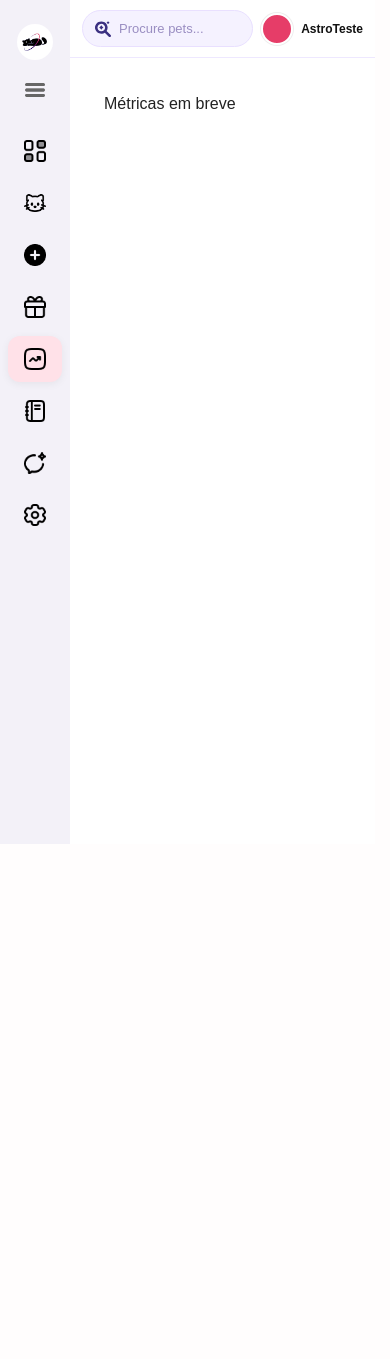
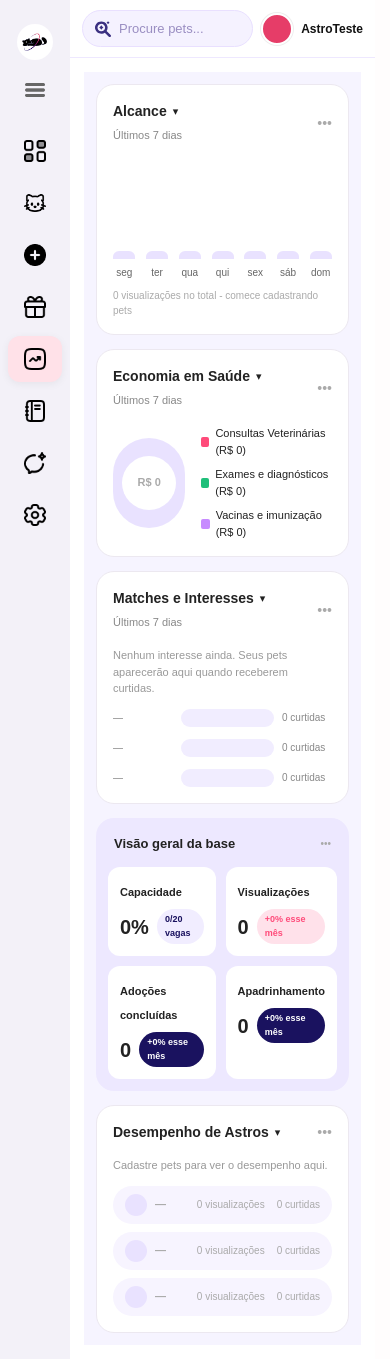
Before and after one commit to M1GU3LT0X1C/ASTRO, a Next.js app: page /dashboard/metricas in a window 390 px wide. Before the commit the page ends 844 px from the top, so only its background shows below. Built offline with nearby package versions, Linux system fonts and the light colour scheme; no server answers.

Commit message:
feat metricas zerada responsiva com collapse

```diff
--- a/src/app/dashboard/metricas/page.tsx
+++ b/src/app/dashboard/metricas/page.tsx
@@ -1 +1,149 @@
-export default function Page(){return <div style={{padding:20}}>Métricas em breve</div>}
+"use client";
+import { useState } from "react";
+
+function Card({ title, subtitle, children, defaultOpen=true }: any){
+  const [open,setOpen]=useState(defaultOpen);
+  return(
+    <div style={{background:"#fff", border:"1px solid #ece8f0", borderRadius:"18px", padding:"16px"}}>
+      <div onClick={()=>setOpen(!open)} style={{display:"flex", justifyContent:"space-between", alignItems:"center", cursor:"pointer"}}>
+        <div>
+          <div style={{display:"flex", alignItems:"center", gap:"6px"}}>
+            <b style={{fontSize:"14px"}}>{title}</b>
+            <span style={{fontSize:"11px"}}>{open?"▾":"▸"}</span>
+          </div>
+          {subtitle && <small style={{fontSize:"11px", color:"#888"}}>{subtitle}</small>}
+        </div>
+        <span style={{fontSize:"14px", color:"#aaa"}}>•••</span>
+      </div>
+      {open && <div style={{marginTop:"14px"}}>{children}</div>}
+    </div>
+  )
+}
+
+export default function MetricasPage(){
+  const dias = ["seg","ter","qua","qui","sex","sáb","dom"];
+  const [periodo,setPeriodo]=useState("Últimos 7 dias");
+
+  return(
+    <div style={{background:"#f6f4ff", minHeight:"100vh", padding:"12px", display:"flex", justifyContent:"center"}}>
+      <style>{`
+        .grid{ display:flex; flex-direction:column; gap:14px; width:100%; max-width:1100px; }
+        .col{ display:flex; flex-direction:column; gap:14px; flex:1; }
+        .statsGrid{ display:grid; grid-template-columns:1fr 1fr; gap:10px; }
+        .bar{ background:#1a125f; border-radius:6px 6px 0 0; width:22px; transition:.3s; }
+        .hBar{ height:18px; background:#ff4b7a; border-radius:999px; }
+        @media(min-width:900px){
+          .grid{ display:grid; grid-template-columns:1fr 380px; gap:16px; align-items:start; }
+          .col{ gap:16px; }
+        }
+      `}</style>
+
+      <div className="grid">
+        {/* ESQUERDA */}
+        <div className="col">
+          <Card title="Alcance" subtitle={periodo}>
+            <div style={{display:"flex", alignItems:"end", gap:"10px", height:"120px", paddingTop:"10px", justifyContent:"space-between"}}>
+              {dias.map(d=>(
+                <div key={d} style={{display:"flex", flexDirection:"column", alignItems:"center", gap:"6px", flex:1}}>
+                  <div className="bar" style={{height:"8px", background:"#e9e2ff"}} title="0 visualizações"></div>
+                  <small style={{fontSize:"10px", color:"#666"}}>{d}</small>
+                </div>
+              ))}
+            </div>
+            <small style={{fontSize:"10px", color:"#aaa", marginTop:"8px", display:"block"}}>0 visualizações no total - comece cadastrando pets</small>
+          </Card>
+
+          <Card title="Economia em Saúde" subtitle="Últimos 7 dias">
+            <div style={{display:"flex", gap:"16px", alignItems:"center"}}>
+              <div style={{width:"90px", height:"90px", borderRadius:"999px", background:"conic-gradient(#e9e2ff 0% 100%)", display:"flex", alignItems:"center", justifyContent:"center"}}>
+                <div style={{width:"54px", height:"54px", background:"#fff", borderRadius:"999px", display:"flex", alignItems:"center", justifyContent:"center", fontSize:"11px", fontWeight:800, color:"#aaa"}}>R$ 0</div>
+              </div>
+              <div style={{display:"flex", flexDirection:"column", gap:"8px", fontSize:"11px"}}>
+                <div style={{display:"flex", gap:"6px", alignItems:"center"}}><span style={{width:"10px", height:"10px", background:"#ff4b7a", borderRadius:"2px"}}></span> Consultas Veterinárias (R$ 0)</div>
+                <div style={{display:"flex", gap:"6px", alignItems:"center"}}><span style={{width:"10px", height:"10px", background:"#1fbf7a", borderRadius:"2px"}}></span> Exames e diagnósticos (R$ 0)</div>
+                <div style={{display:"flex", gap:"6px", alignItems:"center"}}><span style={{width:"10px", height:"10px", background:"#c78bff", borderRadius:"2px"}}></span> Vacinas e imunização (R$ 0)</div>
+              </div>
+            </div>
+          </Card>
+
+          <Card title="Matches e Interesses" subtitle="Últimos 7 dias">
+            <div style={{display:"flex", flexDirection:"column", gap:"12px"}}>
+              <small style={{fontSize:"11px", color:"#999"}}>Nenhum interesse ainda. Seus pets aparecerão aqui quando receberem curtidas.</small>
+              {[
+                {nome:"—", val:0},
+                {nome:"—", val:0},
+                {nome:"—", val:0},
+              ].map((p,i)=>(
+                <div key={i} style={{display:"flex", alignItems:"center", gap:"8px"}}>
+                  <span style={{fontSize:"10px", width:"60px", color:"#888"}}>{p.nome}</span>
+                  <div style={{flex:1, background:"#f1edff", borderRadius:"999px", height:"18px", overflow:"hidden"}}>
+                    <div className="hBar" style={{width:`${p.val}%`, background:"#e9e2ff"}}></div>
+                  </div>
+                  <span style={{fontSize:"10px", color:"#888", width:"50px"}}>0 curtidas</span>
+                </div>
+              ))}
+            </div>
+          </Card>
+        </div>
+
+        {/* DIREITA */}
+        <div className="col">
+          <div style={{background:"#ede8ff", borderRadius:"18px", padding:"12px", display:"flex", flexDirection:"column", gap:"10px"}}>
+            <div style={{display:"flex", justifyContent:"space-between", alignItems:"center", padding:"4px 6px"}}>
+              <b style={{fontSize:"13px"}}>Visão geral da base</b>
+              <small style={{fontSize:"10px", color:"#aaa"}}>•••</small>
+            </div>
+            <div className="statsGrid">
+              <div style={{background:"#fff", borderRadius:"12px", padding:"12px"}}>
+                <small style={{fontSize:"11px", fontWeight:700}}>Capacidade</small>
+                <div style={{display:"flex", alignItems:"center", gap:"8px", marginTop:"6px"}}>
+                  <b style={{fontSize:"20px"}}>0%</b>
+                  <span style={{fontSize:"9px", background:"#f1edff", color:"#1a125f", padding:"4px 8px", borderRadius:"999px", fontWeight:700}}>0/20 vagas</span>
+                </div>
+              </div>
+              <div style={{background:"#fff", borderRadius:"12px", padding:"12px"}}>
+                <small style={{fontSize:"11px", fontWeight:700}}>Visualizações</small>
+                <div style={{display:"flex", alignItems:"center", gap:"8px", marginTop:"6px"}}>
+                  <b style={{fontSize:"20px"}}>0</b>
+                  <span style={{fontSize:"9px", background:"#ffe1ea", color:"#ff4b7a", padding:"4px 8px", borderRadius:"999px", fontWeight:700}}>+0% esse mês</span>
+                </div>
+              </div>
+              <div style={{background:"#fff", borderRadius:"12px", padding:"12px"}}>
+                <small style={{fontSize:"11px", fontWeight:700}}>Adoções concluídas</small>
+                <div style={{display:"flex", alignItems:"center", gap:"8px", marginTop:"6px"}}>
+                  <b style={{fontSize:"20px"}}>0</b>
+                  <span style={{fontSize:"9px", background:"#1a125f", color:"#fff", padding:"4px 8px", borderRadius:"999px", fontWeight:700}}>+0% esse mês</span>
+                </div>
+              </div>
+              <div style={{background:"#fff", borderRadius:"12px", padding:"12px"}}>
+                <small style={{fontSize:"11px", fontWeight:700}}>Apadrinhamento</small>
+                <div style={{display:"flex", alignItems:"center", gap:"8px", marginTop:"6px"}}>
+                  <b style={{fontSize:"20px"}}>0</b>
+                  <span style={{fontSize:"9px", background:"#1a125f", color:"#fff", padding:"4px 8px", borderRadius:"999px", fontWeight:700}}>+0% esse mês</span>
+                </div>
+              </div>
+            </div>
+          </div>
+
+          <Card title="Desempenho de Astros" defaultOpen={true}>
+            <div style={{display:"flex", flexDirection:"column", gap:"8px"}}>
+              <small style={{fontSize:"11px", color:"#999", marginBottom:"4px"}}>Cadastre pets para ver o desempenho aqui.</small>
+              {[1,2,3].map(i=>(
+                <div key={i} style={{display:"flex", alignItems:"center", justifyContent:"space-between", background:"#f7f4ff", borderRadius:"999px", padding:"8px 12px"}}>
+                  <div style={{display:"flex", alignItems:"center", gap:"8px"}}>
+                    <div style={{width:"22px", height:"22px", borderRadius:"999px", background:"#e9e2ff"}}></div>
+                    <b style={{fontSize:"11px", color:"#aaa"}}>—</b>
+                  </div>
+                  <div style={{display:"flex", gap:"12px", fontSize:"10px", color:"#aaa"}}>
+                    <span>0 visualizações</span>
+                    <span>0 curtidas</span>
+                  </div>
+                </div>
+              ))}
+            </div>
+          </Card>
+        </div>
+      </div>
+    </div>
+  )
+}
```
